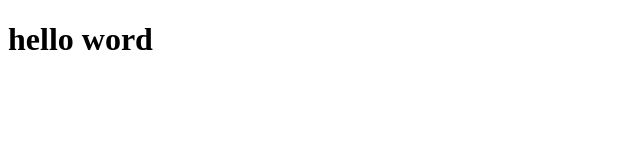
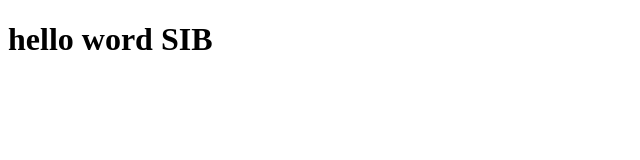
Before and after one commit to semangatt/webdev, a plain HTML site: page hello-word.html in a window 1280 px wide. Shown: the whole page, without its empty margins (0-640 px from the left). Drawn offline with Linux system fonts and the light colour scheme.

Commit message:
Nama Text di H1

```diff
--- a/hello-word.html
+++ b/hello-word.html
@@ -7,7 +7,7 @@
     <title>hello word</title>
 </head>
 <body>
-    <h1>hello word</h1>
+    <h1>hello word SIB</h1>
 
 </body>
 </html>
```
